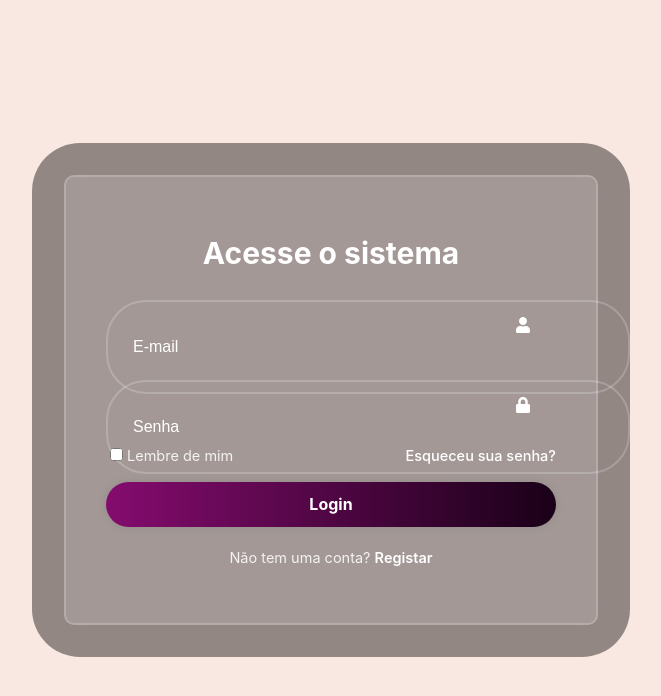
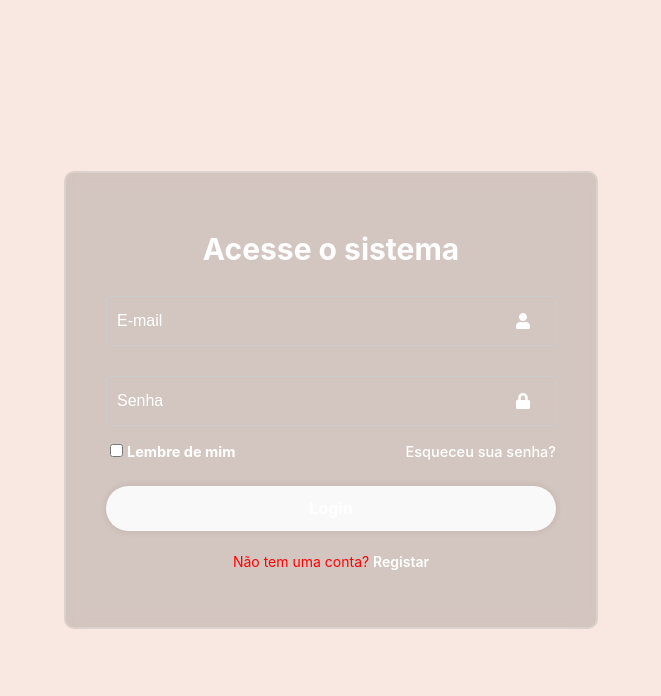
Before and after one commit to davymaciel/naregua, a React (Vite) app in the folder naregua/: page / in a window 1280 px wide. Both pictures are taken after a click on the button "Login". Shown: the top 696 px of the page, without its empty margins (309-970 px from the left). Built offline with nearby package versions, Linux system fonts and the light colour scheme.

Commit message:
Commit by Thiago estrutura do codigo das paginas Home, Login, Cadastro

```diff
--- a/naregua/src/App.css
+++ b/naregua/src/App.css
@@ -8,7 +8,6 @@
   font-weight: 400;
   color-scheme: light dark;
   color: rgba(255, 255, 255, 0.87);
-  background-color: rgba(57, 48, 50, 0.527);
   border-radius: 3rem;
 
   font-synthesis: none;
@@ -38,20 +37,12 @@ button {
   font-size: 1.2rem;
   cursor: pointer;
   padding: 0.8rem 1.5rem;
-  background: linear-gradient(
-    90deg,
-    rgba(221, 19, 184, 0.601) 0%,
-    rgba(46, 1, 43, 0.562) 100%
-  );
+  background: rgb(121, 36, 36);
   border-radius: 3rem;
   border: none;
 }
 
 button:hover {
   color: white;
-  background: linear-gradient(
-    90deg,
-    rgb(34, 15, 49) 0%,
-    rgb(106, 104, 104) 100%
-  );
+  background: black;
 }
--- a/naregua/src/pages/Cadastro.css
+++ b/naregua/src/pages/Cadastro.css
@@ -0,0 +1,80 @@
+body {
+    font-family: Arial, sans-serif;
+    background-color: rgb(248, 232, 225);
+    display: flex;
+    justify-content: center;
+    align-items: center;
+    height: 100vh;
+    margin: 0;
+  }
+
+  .container-cadastro {
+    width: 350px;
+    background: rgba(0, 0, 0, 0.15);
+    backdrop-filter: blur(10px);
+    border: 2px solid rgba(67, 60, 60, 0.2);
+    border-radius: 10px;
+    padding: 40px;
+  }
+
+  h2 {
+    text-align: center;
+    margin-bottom: 20px;
+    color: white;
+  }
+
+  label {
+    display: block;
+    margin-bottom: 8px;
+    font-weight: bold;
+    color: white;
+  }
+
+  input[type="text"],
+  input[type="email"],
+  input[type="password"],
+  input[type="date"] {
+    width: 100%;
+    padding: 10px;
+    margin-bottom: 15px;
+    border: 1px solid #ccc;
+    border-radius: 4px;
+    box-sizing: border-box;
+    font-size: 16px;
+  }
+
+  input[type="submit"] {
+    width: 100%;
+    background-color: #007bff;
+    color: white;
+    padding: 12px;
+    border: none;
+    border-radius: 4px;
+    font-size: 16px;
+    cursor: pointer;
+  }
+
+  input[type="submit"]:hover {
+    background-color: #0056b3;
+  }
+
+  p {
+    color: red;
+    font-size: 14px;
+    margin-bottom: 15px;
+    text-align: center;
+  }
+
+  button {
+    width: 100%;
+    height: 45px;
+    border: none;
+    outline: none;
+    border-radius: 40px;
+    box-shadow: 0 0 10px rgba(0, 0, 0, 0.1);
+    cursor: pointer;
+    font-size: 16px;
+    color: #000000;
+    font-weight: 700;
+    text-shadow: none;
+  }
--- a/naregua/src/pages/Cadastro.jsx
+++ b/naregua/src/pages/Cadastro.jsx
@@ -1,14 +1,50 @@
-import { useContext } from 'react';
-import { CtContext } from '../context/Ct';
+import { useState } from "react";
+import "./Cadastro.css";
 
 const Cadastro = () => {
-    const [CtState, dispatch] = useContext(CtContext);
+  const [inputs, setInputs] = useState({});
 
-return (
-    <div>
-        <h1>oi</h1>
+  const handleChange = (event) => {
+    const name = event.target.name;
+    const value = event.target.value;
+    setInputs((values) => ({ ...values, [name]: value }));
+  };
+
+  const handleSubmit = (event) => {
+    event.preventDefault();
+    if (inputs.password !== inputs.confirmPassword) {
+      alert("Erro: As senhas não coincidem!");
+    } else {
+      alert("Cadastro realizado com sucesso!");
+      console.log(inputs);
+    }
+  };
+
+  return (
+    <div className="container-cadastro">
+      <h2>Formulário de Cadastro</h2>
+
+      <form onSubmit={handleSubmit}>
+        <label>Nome completo:</label>
+
+        <input type="text" name="fullname" onChange={handleChange} required />
+        <label>Data de nascimento:</label>
+
+        <input type="date" name="birthdate" onChange={handleChange} required />
+        <label>Email:</label>
+
+        <input type="email" name="email" onChange={handleChange} required />
+        <label>Senha:</label>
+
+        <input type="password" name="password" onChange={handleChange} required />
+        <label>Confirme sua senha:</label>
+
+        <input type="password" name="confirmPassword" onChange={handleChange} required />
+
+        <button type="submit">Cadastrar</button>
+      </form>
     </div>
-)
-}
+  );
+};
 
-export default Cadastro
+export default Cadastro;
--- a/naregua/src/pages/Home.css
+++ b/naregua/src/pages/Home.css
@@ -0,0 +1,3 @@
+h1 {
+    color: black;
+}
--- a/naregua/src/pages/Home.jsx
+++ b/naregua/src/pages/Home.jsx
@@ -1,5 +1,6 @@
 import { useContext } from 'react';
 import { CtContext } from '../context/Ct';
+import "./Home.css";
 
 const Home = () => {
     const [CtState, dispatch] = useContext(CtContext);
@@ -8,6 +9,7 @@ return (
     <div>
         <h1>Home Page</h1>
         <button onClick={() => dispatch({ type: 'LOGIN_STAGE' })}>Login</button>
+        <button onClick={() => dispatch({ type: 'CADASTRO_STAGE' })}>Cadastro</button>
     </div>
 )
 }
--- a/naregua/src/pages/Login.css
+++ b/naregua/src/pages/Login.css
@@ -1,6 +1,6 @@
 .container {
     width: 450px;
-    background: rgba(255, 255, 255, 0.15);
+    background: rgba(0, 0, 0, 0.15);
     backdrop-filter: blur(10px);
     border: 2px solid rgba(255, 255, 255, 0.2);
     border-radius: 10px;
@@ -69,7 +69,6 @@
   .container button {
     width: 100%;
     height: 45px;
-    background-color: #000000;
     border: none;
     outline: none;
     border-radius: 40px;
--- a/naregua/src/pages/Login.jsx
+++ b/naregua/src/pages/Login.jsx
@@ -1,8 +1,10 @@
-import { useState } from "react";
+import { useState, useContext} from "react";
 import { FaUser, FaLock } from "react-icons/fa";
+import { CtContext } from '../context/Ct';
 import "./Login.css";
 
 const Login = () => {
+  const [CtState, dispatch] = useContext(CtContext);
   // Estados para armazenar as entradas do usuário
   const [username, setUsername] = useState("");
   const [password, setPassword] = useState("");
@@ -51,7 +53,7 @@ const Login = () => {
         <button type="submit">Login</button>
         <div className="signup-link">
           <p>
-            Não tem uma conta? <a href='#'>Registar</a>
+            Não tem uma conta? <a onClick={() => dispatch({ type: 'CADASTRO_STAGE' })} href='#'>Registar</a>
           </p>
         </div>
       </form>
```
